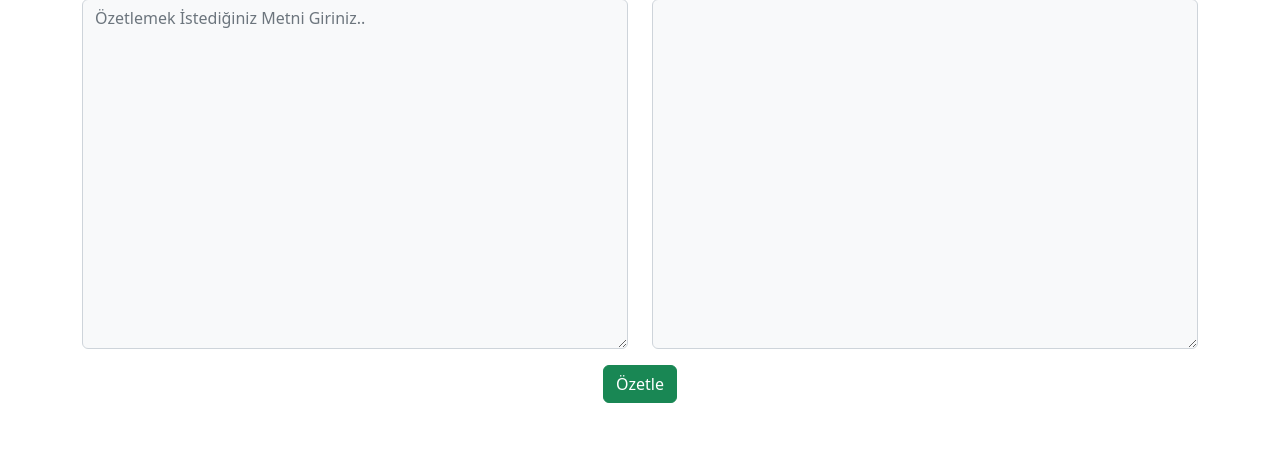
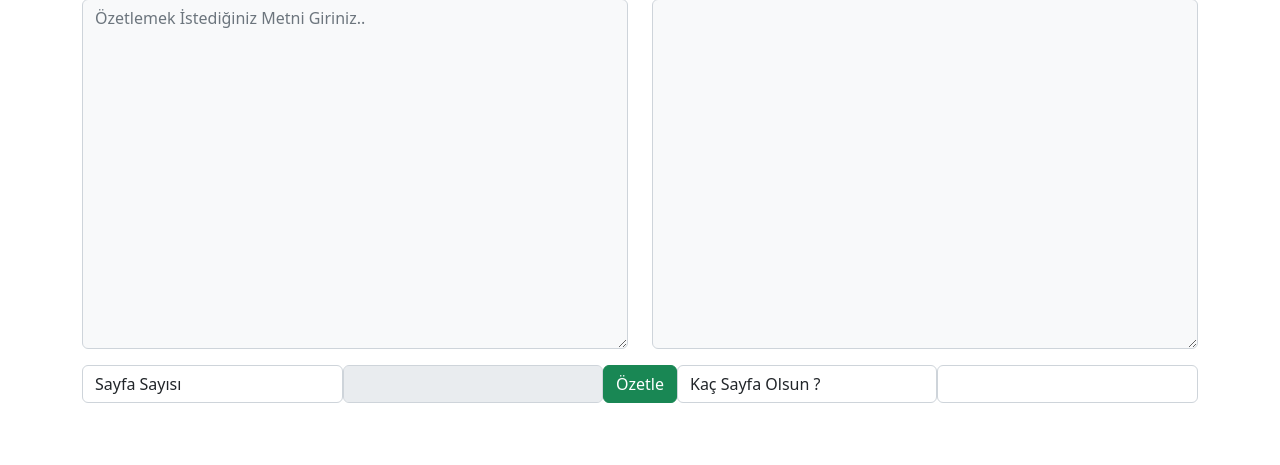
Before and after one commit to karakayaahmet/Extractive-Summarization, a Django app: page / in a window 1280 px wide. Shown: the part 212-677 px from the top of the page. Run offline with Django 4.2, Linux system fonts and the light colour scheme; some libraries are stand-ins or nearby versions.

Commit message:
index, views sayfa sayısı bölümleri eklendi.

```diff
--- a/mysummarizer/summarizer/templates/index.html
+++ b/mysummarizer/summarizer/templates/index.html
@@ -27,7 +27,11 @@
             </div>
     </div>
     <div class="container d-flex justify-content-center">
+        <label class="form-control" for="sayfa_no">Sayfa Sayısı</label>
+        <input class="form-control" type="text" id="sayfa_no" disabled value="{{sayfa_no}}">
         <button type="submit" class="btn btn-success">Özetle</button>
+        <label class="form-control" for="hedef_sayfa_no">Kaç Sayfa Olsun ?</label>
+        <input class="form-control" type="text" name="hedef_sayfa_no" id="hedef_sayfa_no" value="{{hedef_sayfa_no}}">
     </div>
     </form>
 </div>
--- a/mysummarizer/summarizer/views.py
+++ b/mysummarizer/summarizer/views.py
@@ -99,6 +99,7 @@ import networkx as nx
 def index(request):
     if request.method == "POST":
         ceviri = request.POST["ceviri_metin"]
+        kac_sayfa = request.POST["hedef_sayfa_no"]
 
         article = ceviri.split(". ")
         sentences = []
@@ -145,7 +146,7 @@ def index(request):
 
             return similarity_matrix
 
-        def generate_summary(ceviri, top_n=5):
+        def generate_summary(ceviri, kac_sayfa):
             stop_words = stopwords.words('turkish')
             summarize_text = []
 
@@ -163,7 +164,7 @@ def index(request):
             ranked_sentence = sorted(((scores[i], s) for i, s in enumerate(sentences)), reverse=True)
             #print("Indexes of top ranked_sentence order are ", ranked_sentence)
 
-            for i in range(top_n):
+            for i in range(kac_sayfa):
                 summarize_text.append(" ".join(ranked_sentence[i][1]))
 
 
@@ -174,8 +175,9 @@ def index(request):
 
 #read_article("deneme.txt")
 
-        ozet_metin = generate_summary(ceviri, 2)
-        return render(request,"index.html",{"ozet":ozet_metin,"ceviri_metin":ceviri})
+        ozet_metin = generate_summary(ceviri, int(kac_sayfa))
+        sayfa_sayisi = len(ozet_metin)
+        return render(request,"index.html",{"ozet":ozet_metin,"ceviri_metin":ceviri,"sayfa_no":sayfa_sayisi})
 
     return render(request,"index.html")
 
```
